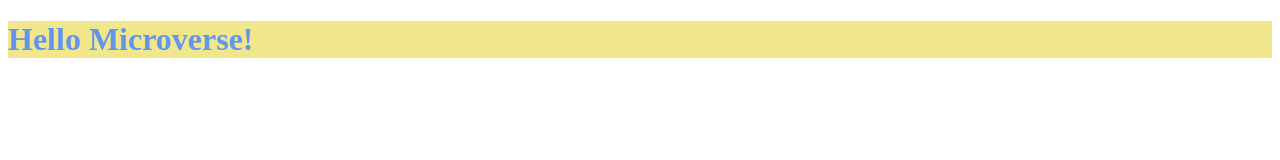
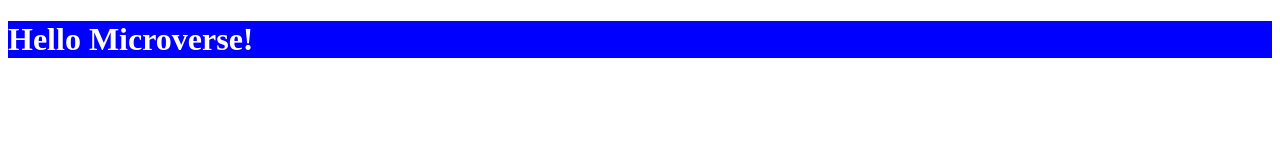
Before and after one commit to paulsaenzsucre/Hello-Microverse, a website: page index.html in a window 1280 px wide. Drawn offline with Linux system fonts and the light colour scheme.

Commit message:
Add a class for header styling
- Making background color blue.

- Making foreground color white.

```diff
--- a/css/styles.css
+++ b/css/styles.css
@@ -1,4 +1,4 @@
-header {
-  background-color: khaki;
-  color: cornflowerblue;
+.headerStyle {
+  background-color: blue;
+  color: white;
 }
```
